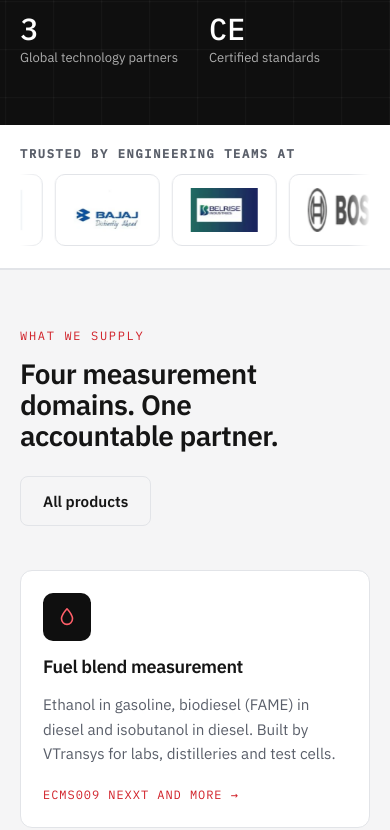
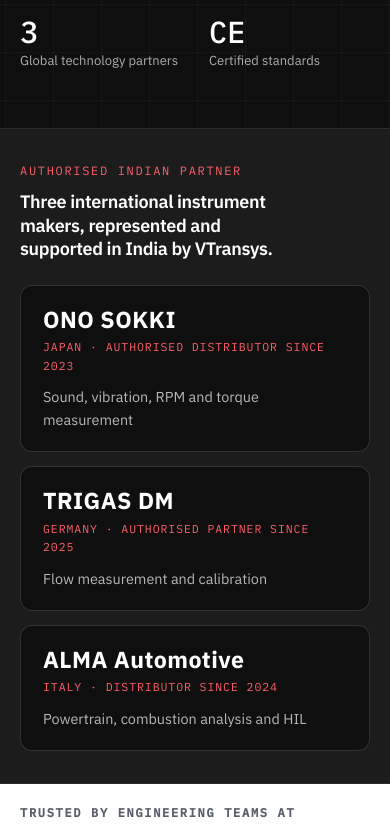
Before and after one commit to athark20/vtransys-preview, a plain HTML site: page index.html in a window 390 px wide. Shown: the part 923-1753 px from the top of the page. Drawn offline with Linux system fonts and the light colour scheme.

Commit message:
Home: feature the authorised-partner line in the hero and add a partner band
Co-Authored-By: Claude Fable 5.1 <noreply@anthropic.com>
Claude-Session: https://claude.ai/code/session_011WjUj8vWnn4btqFE3hK7ZB

```diff
--- a/css/styles.css
+++ b/css/styles.css
@@ -125,6 +125,18 @@ table { border-collapse: collapse; width: 100%; }
 .hero__stats div { display: flex; flex-direction: column-reverse; gap: 4px; }
 .hero__stats dd { margin: 0; font-size: 1.9rem; font-weight: 500; line-height: 1; }
 .hero__stats dt { font-size: .8125rem; color: rgba(255, 255, 255, .66); }
+
+/* ---------- Partner band ---------- */
+.partners-band { background: var(--ink-2); color: #fff; border-top: 1px solid var(--ink-3); border-bottom: 1px solid var(--ink-3); }
+.partners-band__in { display: grid; grid-template-columns: minmax(0, .9fr) minmax(0, 2fr); gap: clamp(24px, 4vw, 56px); align-items: center; padding: clamp(32px, 4vw, 48px) 0; }
+.partners-band__head .h3 { color: #fff; max-width: 30ch; }
+.partners-band__head .eyebrow { margin-bottom: 10px; }
+.partners-band__list { display: grid; grid-template-columns: repeat(3, minmax(0, 1fr)); gap: 14px; }
+.partners-band__list a { display: flex; flex-direction: column; gap: 6px; height: 100%; padding: 20px 22px; border: 1px solid rgba(255, 255, 255, .14); border-radius: var(--r); background: var(--ink); color: #fff; text-decoration: none; transition: border-color .3s, transform .4s var(--ease), box-shadow .4s var(--ease); }
+.partners-band__list a:hover { border-color: var(--red-light); transform: translateY(-3px); box-shadow: 0 16px 36px rgba(0, 0, 0, .4); color: #fff; }
+.pb__name { font-size: 1.45rem; font-weight: 700; letter-spacing: .02em; line-height: 1.15; }
+.pb__meta { font-size: .72rem; letter-spacing: .08em; text-transform: uppercase; color: var(--red-light); }
+.pb__what { font-size: .9rem; color: rgba(255, 255, 255, .7); margin-top: 4px; }
 
 /* ---------- Trust marquee ---------- */
 .trust { border-bottom: 1px solid var(--line); background: var(--paper); }
@@ -373,8 +385,10 @@ article .page-hero { margin-top: 10px; background: var(--paper); border-top: 0;
   .nav .nav__cta { display: inline-flex; margin-top: 18px; width: 100%; }
   .nav-row__cta { display: none; }
   .nav-toggle { display: inline-flex; }
-  .topbar__note { display: none; }
-  .story__in, .split, .split--text, .split--why, .page-hero__grid, .contact, .feature-story { grid-template-columns: 1fr; }
+  .topbar__in { justify-content: center; text-align: center; gap: 6px 16px; }
+  .topbar__note { font-size: .68rem; }
+  .story__in, .split, .split--text, .split--why, .page-hero__grid, .contact, .feature-story, .partners-band__in { grid-template-columns: 1fr; }
+  .partners-band__list { grid-template-columns: 1fr; }
   .hero__title { max-width: none; }
   .grid--3 { grid-template-columns: repeat(2, minmax(0, 1fr)); }
   .pillars { grid-template-columns: 1fr; }
--- a/index.html
+++ b/index.html
@@ -61,7 +61,7 @@
 <section class="hero">
   <div class="container hero__grid">
     <div class="hero__copy">
-      <p class="eyebrow mono eyebrow--light">Real measurements. Real results. · Pune, India</p>
+      <p class="eyebrow mono eyebrow--light">Authorised Indian partner · ONO SOKKI · TRIGAS DM · ALMA Automotive</p>
       <h1 class="h1 hero__title">Precision measurement systems for automotive, fuel and industrial testing.</h1>
       <p class="lead hero__lead">Ethanol, biodiesel and isobutanol fuel blend analysers designed by VTransys, plus sound, vibration, flow and powertrain test systems from ONO SOKKI, TRIGAS DM and ALMA Automotive. Supplied, installed and supported across India.</p>
       <div class="btn-row hero__cta"><a class="btn btn--primary" href="products.html">Explore products <svg class="ic" width="18" height="18" viewBox="0 0 24 24" fill="none" stroke="currentColor" stroke-width="1.75" stroke-linecap="round" stroke-linejoin="round" aria-hidden="true"><path d="M5 12h14M13 6l6 6-6 6"/></svg></a><a class="btn btn--ghost-light" href="contact.html">Request a demo</a></div>
@@ -72,6 +72,20 @@
         <div><dt>Certified standards</dt><dd class="mono">CE</dd></div>
       </dl>
     </div>
+  </div>
+</section>
+
+<section class="partners-band" aria-labelledby="pb-h">
+  <div class="container partners-band__in">
+    <div class="partners-band__head">
+      <p class="eyebrow mono eyebrow--light">Authorised Indian partner</p>
+      <h2 id="pb-h" class="h3">Three international instrument makers, represented and supported in India by VTransys.</h2>
+    </div>
+    <ul class="partners-band__list">
+      <li><a href="products.html#ono-sokki"><span class="pb__name">ONO SOKKI</span><span class="pb__meta mono">Japan · authorised distributor since 2023</span><span class="pb__what">Sound, vibration, RPM and torque measurement</span></a></li>
+      <li><a href="products.html#trigas-dm"><span class="pb__name">TRIGAS DM</span><span class="pb__meta mono">Germany · authorised partner since 2025</span><span class="pb__what">Flow measurement and calibration</span></a></li>
+      <li><a href="products.html#alma-automotive"><span class="pb__name">ALMA Automotive</span><span class="pb__meta mono">Italy · distributor since 2024</span><span class="pb__what">Powertrain, combustion analysis and HIL</span></a></li>
+    </ul>
   </div>
 </section>
 
```
